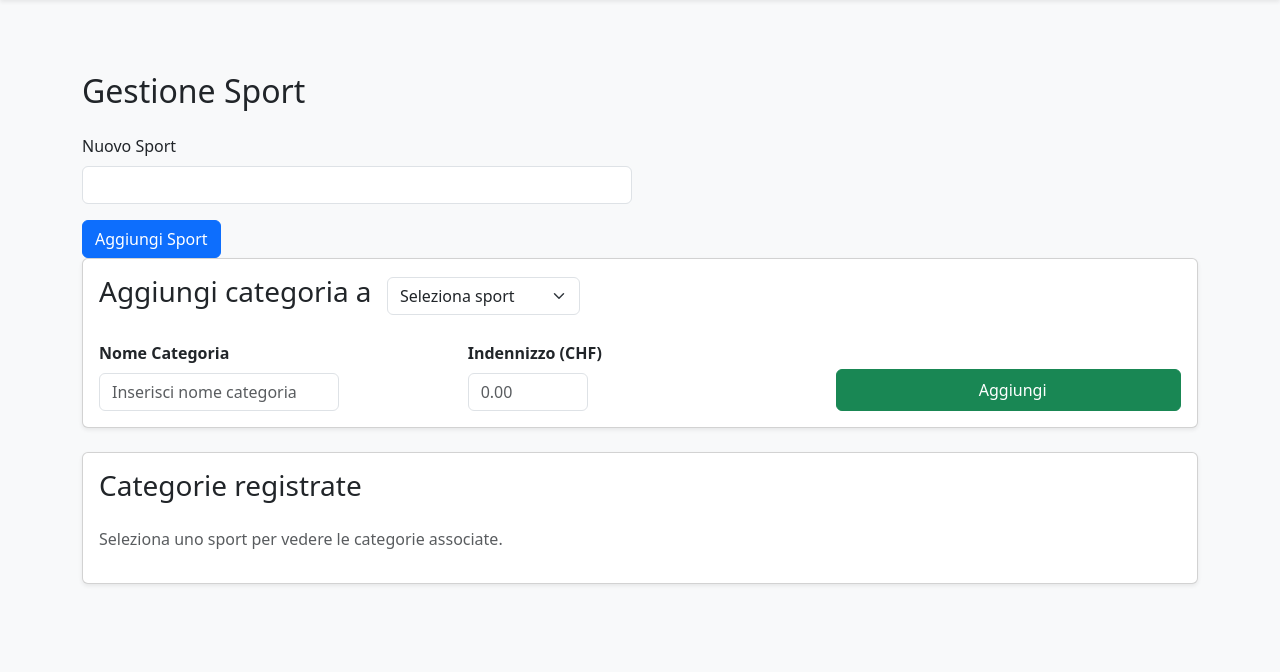
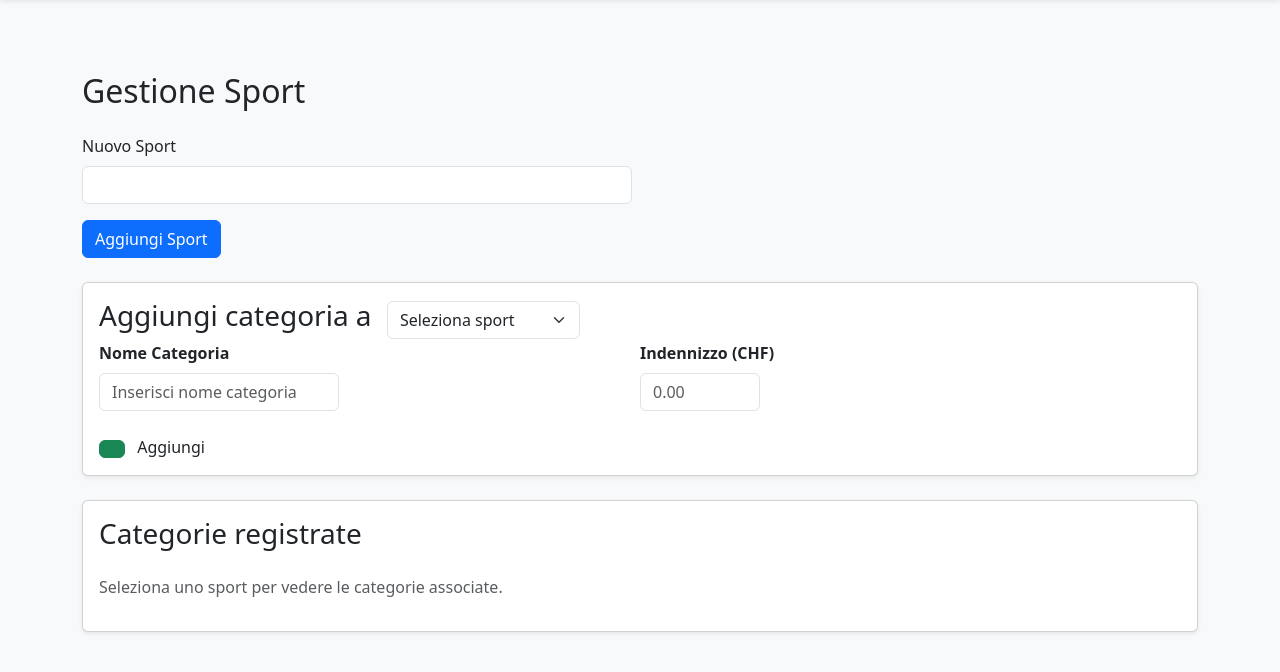
Before and after one commit to miich65/Gestione-convocazioni, a FastAPI app: page /gestione-sport in a window 1280 px wide. Shown: the part 56-728 px from the top of the page. Run offline with FastAPI, Linux system fonts and the light colour scheme; data comes from the database, SQL or seed files in the repository.

Commit message:
Update gestione-sport.html

```diff
--- a/app/templates/gestione-sport.html
+++ b/app/templates/gestione-sport.html
@@ -30,7 +30,7 @@
             <button class="btn btn-primary">Aggiungi Sport</button>
         </form>
 
-        <div class="card mb-4 shadow-sm">
+        <div class="card my-4 shadow-sm">
             <div class="card-body">
                 <h3 class="card-title mb-4">
                     <label for="sportSelector" class="form-label">Aggiungi categoria a</label>
@@ -42,24 +42,24 @@
                     </select>
                 </h3>
 
-                <form action="/add-categoria" method="post" class="row row-cols-1 row-cols-sm-3 g-4 align-items-end">
-                    <!-- Categoria -->
-                    <div>
+                <form action="/add-categoria" method="post" class="row g-4 align-items-end">
+                    <!-- Categoria e Indennizzo nella stessa riga -->
+                    <div class="row">
+                        <div class="col-md-6">
                             <label class="form-label fw-bold">Nome Categoria</label>
                             <input name="nome_categoria" class="form-control" maxlength="40" required
                                    placeholder="Inserisci nome categoria">
                         </div>
-
-                    <!-- Indennizzo -->
-                    <div>
+                        <div class="col-md-6">
                             <label class="form-label fw-bold">Indennizzo (CHF)</label>
                             <input name="indennizzo" class="form-control" type="number" step="0.01" required
                                    placeholder="0.00">
                         </div>
+                    </div>
 
                     <!-- Bottone -->
-                    <div>
-                        <button class="btn btn-success w-100 py-2">
+                    <div class="col-12">
+                        <button class="btn btn-success py-2"></button>
                             <i class="fas fa-plus me-2"></i>Aggiungi
                         </button>
                     </div>
```
Lines whose indentation alone changed are shown as unchanged.
